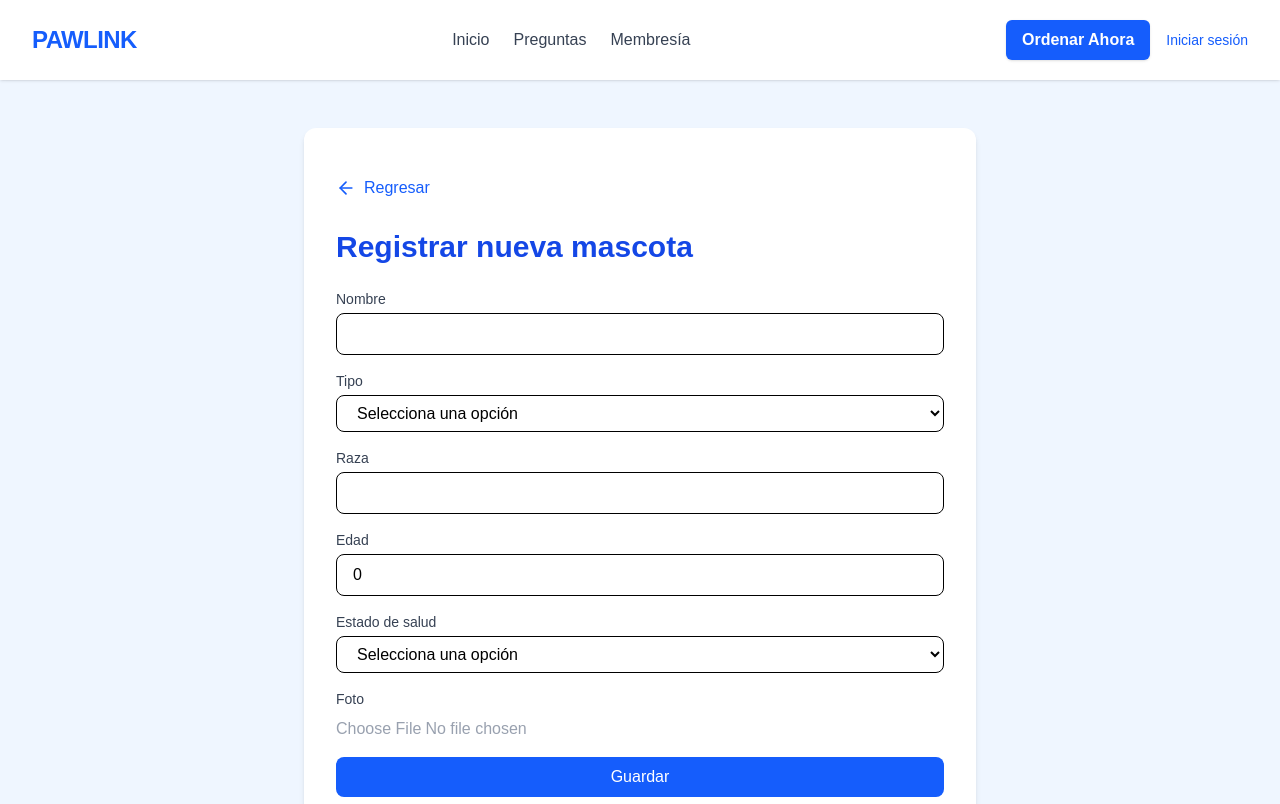
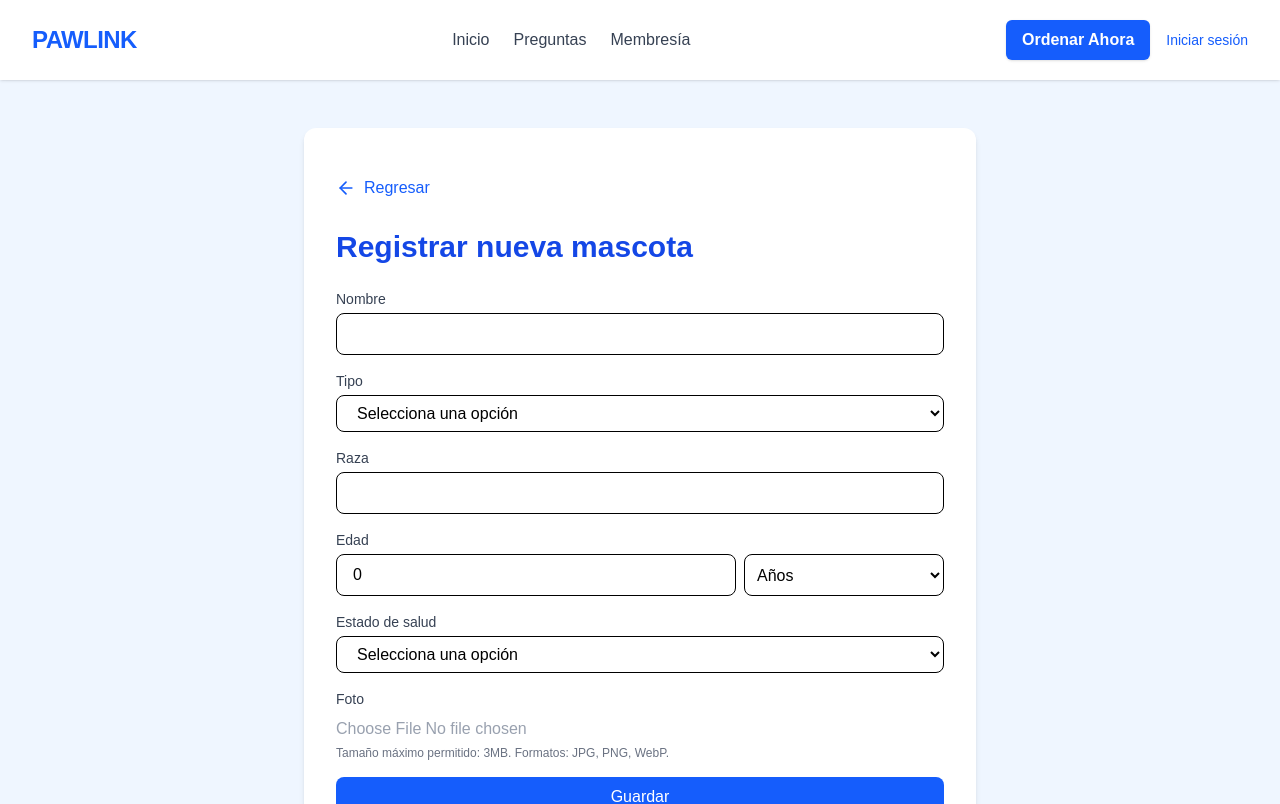
Before and after one commit to MdarioRv/pawlink-web, a Next.js app: page /mascota/registro in a window 1280 px wide. Shown: the top 804 px of the page. Built offline with nearby package versions, Linux system fonts and the light colour scheme; no server answers.

Commit message:
Se modifico el registro de mascota para agregar edad mas amigable y advertencia de Imagenes

```diff
--- a/src/app/mascota/registro/page.tsx
+++ b/src/app/mascota/registro/page.tsx
@@ -16,14 +16,16 @@ export default function RegistroMascotaPage() {
     const [nombre, setNombre] = useState('')
     const [tipo, setTipo] = useState('')
     const [raza, setRaza] = useState('')
-    const [edad, setEdad] = useState<number>(0)
     const [salud, setSalud] = useState('')
     const [imagen, setImagen] = useState<File | null>(null)
     const [preview, setPreview] = useState<string | null>(null)
 
+    const [edadValor, setEdadValor] = useState<number>(0)
+    const [edadUnidad, setEdadUnidad] = useState<'años' | 'meses'>('años')
+
     const handleImagenChange = (e: React.ChangeEvent<HTMLInputElement>) => {
         const file = e.target.files?.[0]
-        const maxSizeMB = 2
+        const maxSizeMB = 3
         const validTypes = ['image/jpeg', 'image/png', 'image/webp']
 
         if (!file) return
@@ -43,7 +45,6 @@ export default function RegistroMascotaPage() {
         setPreview(URL.createObjectURL(file))
     }
 
-
     const handleSubmit = async (e: React.FormEvent) => {
         e.preventDefault()
 
@@ -51,6 +52,8 @@ export default function RegistroMascotaPage() {
             toast.error('Usuario no autenticado')
             return
         }
+
+        const edadFinal = edadUnidad === 'años' ? edadValor * 12 : edadValor
 
         let imageUrl = ''
         if (imagen) {
@@ -71,17 +74,15 @@ export default function RegistroMascotaPage() {
             imageUrl = data.publicUrl
         }
 
-        const { error } = await supabase.from('mascotas').insert([
-            {
+        const { error } = await supabase.from('mascotas').insert([{
             nombre,
             tipo,
             raza,
-                edad,
+            edad: edadFinal,
             salud,
             imagen: imageUrl,
             dueño_id: user.id,
-            },
-        ])
+        }])
 
         if (error) {
             toast.error('Error al registrar mascota')
@@ -94,7 +95,6 @@ export default function RegistroMascotaPage() {
     return (
         <main className="min-h-screen bg-blue-50 py-12 px-4 sm:px-6 lg:px-8">
             <div className="max-w-2xl mx-auto bg-white shadow-md rounded-xl p-8 space-y-6">
-                {/* Botón Regresar */}
                 <div className="text-left">
                     <BotonRegresar />
                 </div>
@@ -109,7 +109,7 @@ export default function RegistroMascotaPage() {
                             value={nombre}
                             onChange={(e) => setNombre(e.target.value)}
                             required
-                            className="mt-1 w-full px-4 py-2 border rounded-lg focus:ring-2 focus:ring-blue-500 text-black"
+                            className="mt-1 w-full px-4 py-2 border rounded-lg text-black"
                         />
                     </div>
 
@@ -119,7 +119,7 @@ export default function RegistroMascotaPage() {
                             value={tipo}
                             onChange={(e) => setTipo(e.target.value)}
                             required
-                            className="mt-1 w-full px-4 py-2 border rounded-lg focus:ring-2 focus:ring-blue-500 text-black"
+                            className="mt-1 w-full px-4 py-2 border rounded-lg text-black"
                         >
                             <option value="">Selecciona una opción</option>
                             <option value="Perro">Perro</option>
@@ -134,19 +134,30 @@ export default function RegistroMascotaPage() {
                             type="text"
                             value={raza}
                             onChange={(e) => setRaza(e.target.value)}
-                            className="mt-1 w-full px-4 py-2 border rounded-lg focus:ring-2 focus:ring-blue-500 text-black"
+                            className="mt-1 w-full px-4 py-2 border rounded-lg text-black"
                         />
                     </div>
 
                     <div>
                         <label className="block text-sm font-medium text-gray-700">Edad</label>
+                        <div className="flex gap-2 mt-1">
                             <input
                                 type="number"
-                            value={edad}
-                            onChange={(e) => setEdad(Number(e.target.value))}
+                                value={edadValor}
+                                onChange={(e) => setEdadValor(Number(e.target.value))}
                                 min={0}
-                            className="mt-1 w-full px-4 py-2 border rounded-lg focus:ring-2 focus:ring-blue-500 text-black"
+                                required
+                                className="w-2/3 px-4 py-2 border rounded-lg text-black"
                             />
+                            <select
+                                value={edadUnidad}
+                                onChange={(e) => setEdadUnidad(e.target.value as 'años' | 'meses')}
+                                className="w-1/3 px-2 py-2 border rounded-lg text-black"
+                            >
+                                <option value="años">Años</option>
+                                <option value="meses">Meses</option>
+                            </select>
+                        </div>
                     </div>
 
                     <div>
@@ -155,7 +166,7 @@ export default function RegistroMascotaPage() {
                             value={salud}
                             onChange={(e) => setSalud(e.target.value)}
                             required
-                            className="mt-1 w-full px-4 py-2 border rounded-lg focus:ring-2 focus:ring-blue-500 text-black"
+                            className="mt-1 w-full px-4 py-2 border rounded-lg text-black"
                         >
                             <option value="">Selecciona una opción</option>
                             <option value="Salud excelente">Salud excelente</option>
@@ -164,15 +175,7 @@ export default function RegistroMascotaPage() {
                             <option value="Requiere medicación">Requiere medicación</option>
                             <option value="Otro">Otro</option>
                         </select>
-
-                        {salud === 'Otro' && (
-                            <textarea
-                                placeholder="Especifica el estado de salud..."
-                                className="mt-2 w-full px-4 py-2 border rounded-lg focus:ring-2 focus:ring-blue-500 text-black"
-                            />
-                        )}
                     </div>
-
 
                     <div>
                         <label className="block text-sm font-medium text-gray-700">Foto</label>
@@ -182,6 +185,7 @@ export default function RegistroMascotaPage() {
                             onChange={handleImagenChange}
                             className="mt-2 text-gray-400"
                         />
+                        <p className="text-xs text-gray-500 mt-1">Tamaño máximo permitido: 3MB. Formatos: JPG, PNG, WebP.</p>
 
                         {preview && (
                             <Image
```
Lines whose indentation alone changed are shown as unchanged.
